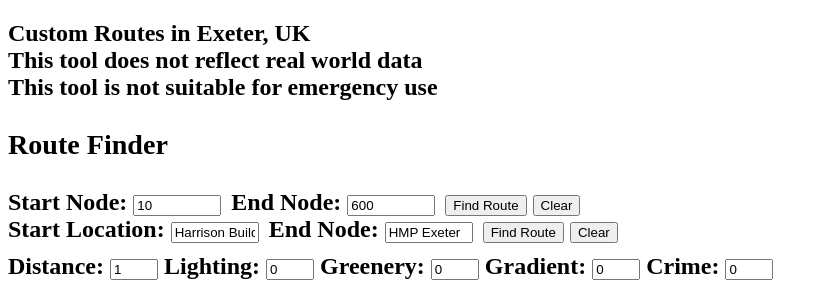
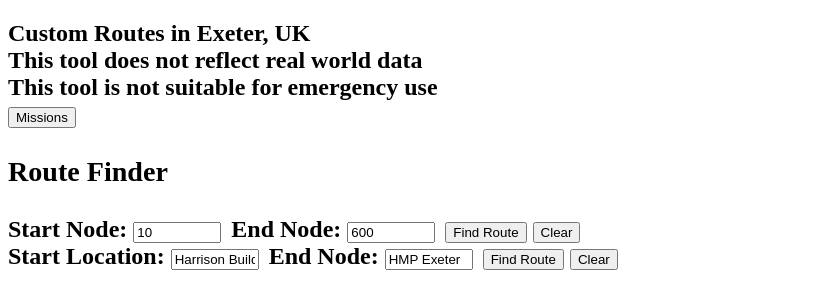
Before and after one commit to Ledwan123/Team-Project-DroppedAsATable, a Flask app: page / in a window 1280 px wide. Shown: the top 281 px of the page, without its empty margins (0-828 px from the left). Run offline with Flask 3, Linux system fonts and the light colour scheme; data comes from the database, SQL or seed files in the repository.

Commit message:
missions button

```diff
--- a/demo/templates/index.html
+++ b/demo/templates/index.html
@@ -27,6 +27,7 @@
 <h2>Custom Routes in Exeter, UK
 <br>This tool does not reflect real world data
 <br>This tool is not suitable for emergency use
+<br><button onclick="missions()">Missions</button>
 
     <div>
     <h3>Route Finder</h3>
@@ -637,6 +638,10 @@
         });
     }
 
+    function missions(){
+        window.location.href = "missions_t1"
+    }
+
 
     /////////////////// ROUTE FUNCTIONS /////////////////////////////////////////////////////////////////////////////
 
```
